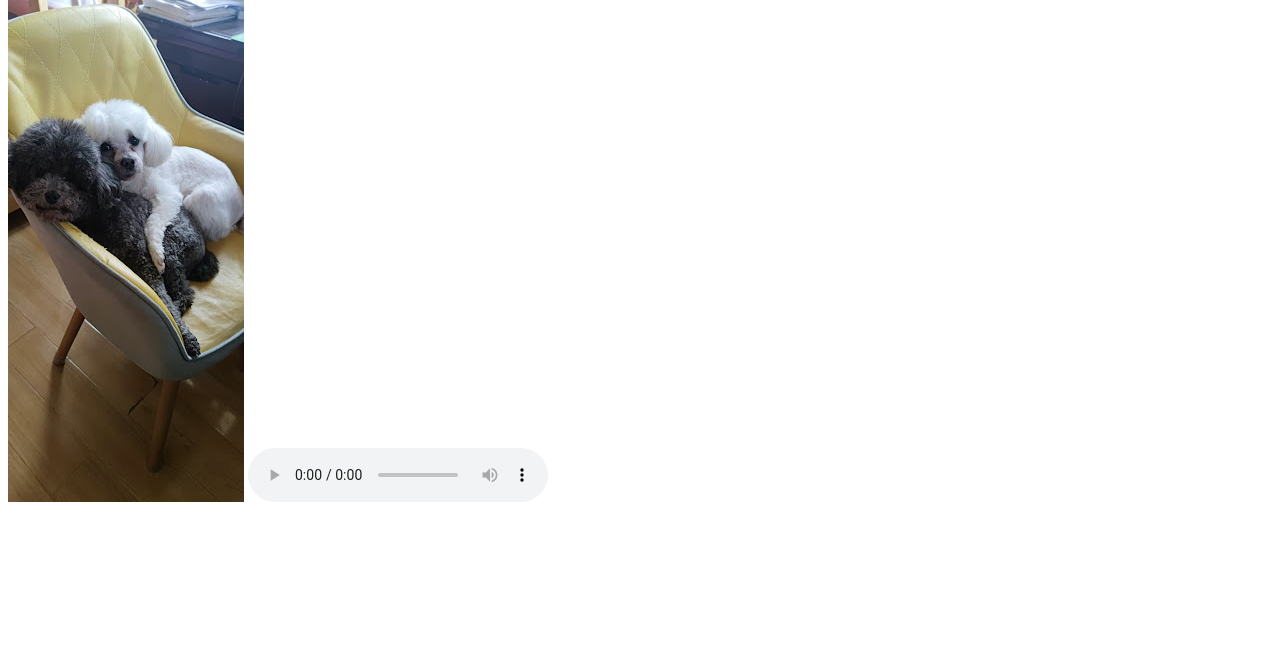
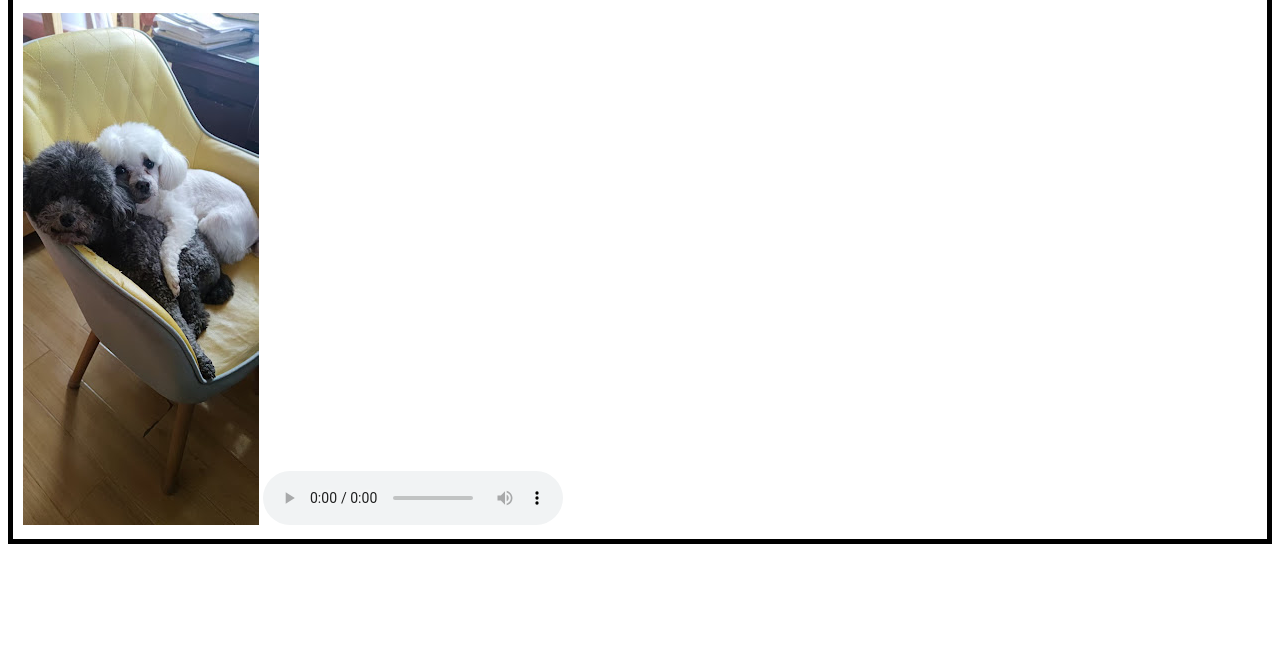
Before and after one commit to jinye-gy/my-website, a plain HTML site: page index.html in a window 1280 px wide. Shown: the part 130-800 px from the top of the page. Drawn offline with Linux system fonts and the light colour scheme.

Commit message:
Update style.css

```diff
--- a/style.css
+++ b/style.css
@@ -1 +1,2 @@
 p {color: blue;}
+body {border: 5px solid black;padding: 10px;}
```
